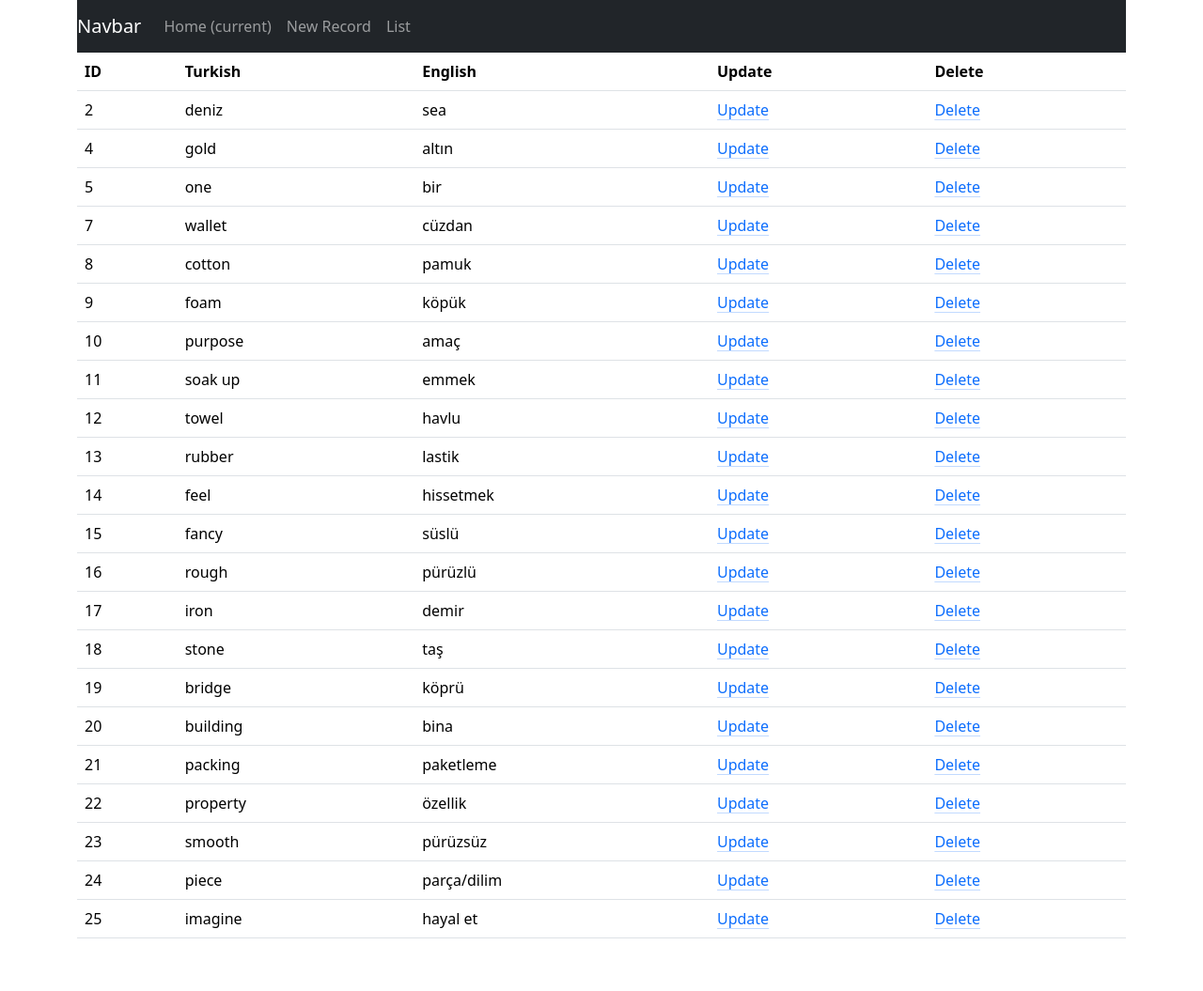
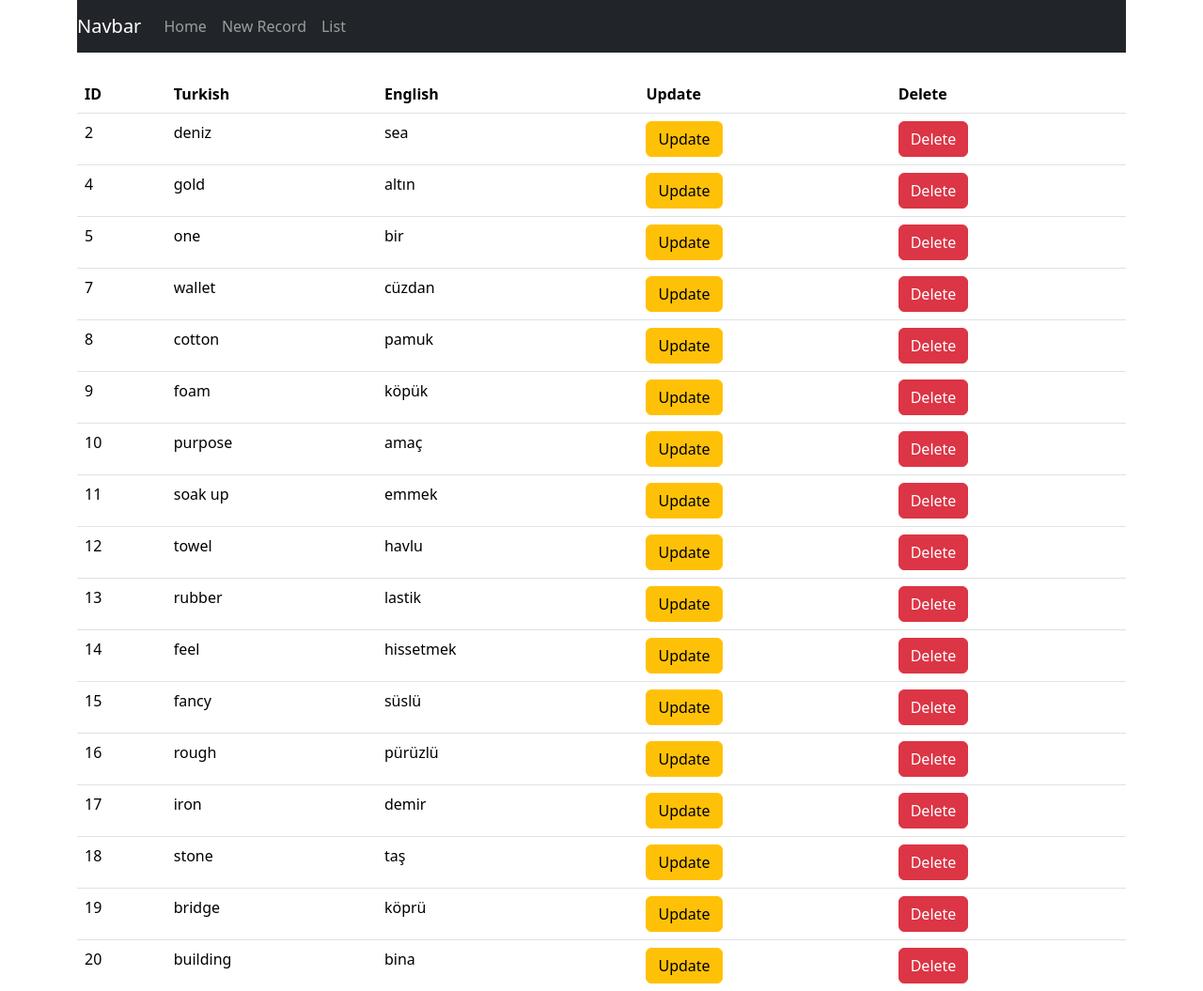
Before and after one commit to salihalci/ddictionary, a Django app: page /dictionary/ in a window 1280 px wide. Shown: the top 1055 px of the page at 94% size. Before the commit the page ends 999 px from the top, so only its background shows below. Run offline with Django 5.2, Linux system fonts and the light colour scheme; data comes from the database, SQL or seed files in the repository.

Commit message:
css updated.

```diff
--- a/app/app/commands.txt
+++ b/app/app/commands.txt
@@ -41,3 +41,9 @@ python.exe .\manage.py createsuperuser
 
 run on aws
 python3 manage.py runserver 0.0.0.0:8000
+
+
+TODO
+[ ] add pagination to list
+[ ] add search to list
+[ ] add link to menu
--- a/app/dictionary/templates/pages/base.html
+++ b/app/dictionary/templates/pages/base.html
@@ -16,7 +16,7 @@
   <div class="container">
     {% include 'pages/navbar.html' %}
 
-
+    <br>
 
 
       {% block content %}
--- a/app/dictionary/templates/pages/navbar.html
+++ b/app/dictionary/templates/pages/navbar.html
@@ -6,13 +6,13 @@
   <div class="collapse navbar-collapse" id="navbarNav">
     <ul class="navbar-nav">
       <li class="nav-item active">
-        <a class="nav-link" href="#">Home <span class="sr-only">(current)</span></a>
+        <a class="nav-link" href="#">Home <span class="sr-only"></span></a>
       </li>
       <li class="nav-item">
-        <a class="nav-link" href="#">New Record</a>
+        <a class="nav-link" href="{% url 'word_save'%}">New Record</a>
       </li>
       <li class="nav-item">
-        <a class="nav-link" href="#">List</a>
+        <a class="nav-link" href="{% url 'word_list' %}">List</a>
       </li>
 
     </ul>
--- a/app/dictionary/templates/pages/wordlist.html
+++ b/app/dictionary/templates/pages/wordlist.html
@@ -23,8 +23,8 @@
               <td>{{ word.word_en }}</td>
               <td>{{ word.translation_tr }}</td>
 
-              <td><a href="{% url 'word_update' word.id %}" class="link-primary link-offset-2 link-underline-opacity-25 link-underline-opacity-100-hover">Update</a></td>
-              <td><a href="{% url 'word_delete' word.id %}" class="link-primary link-offset-2 link-underline-opacity-25 link-underline-opacity-100-hover">Delete</a></td>
+              <td><a href="{% url 'word_update' word.id %}" class="btn btn-warning">Update</a></td>
+              <td><a href="{% url 'word_delete' word.id %}" class="btn btn-danger">Delete</a></td>
 
           </tr>
 
```
